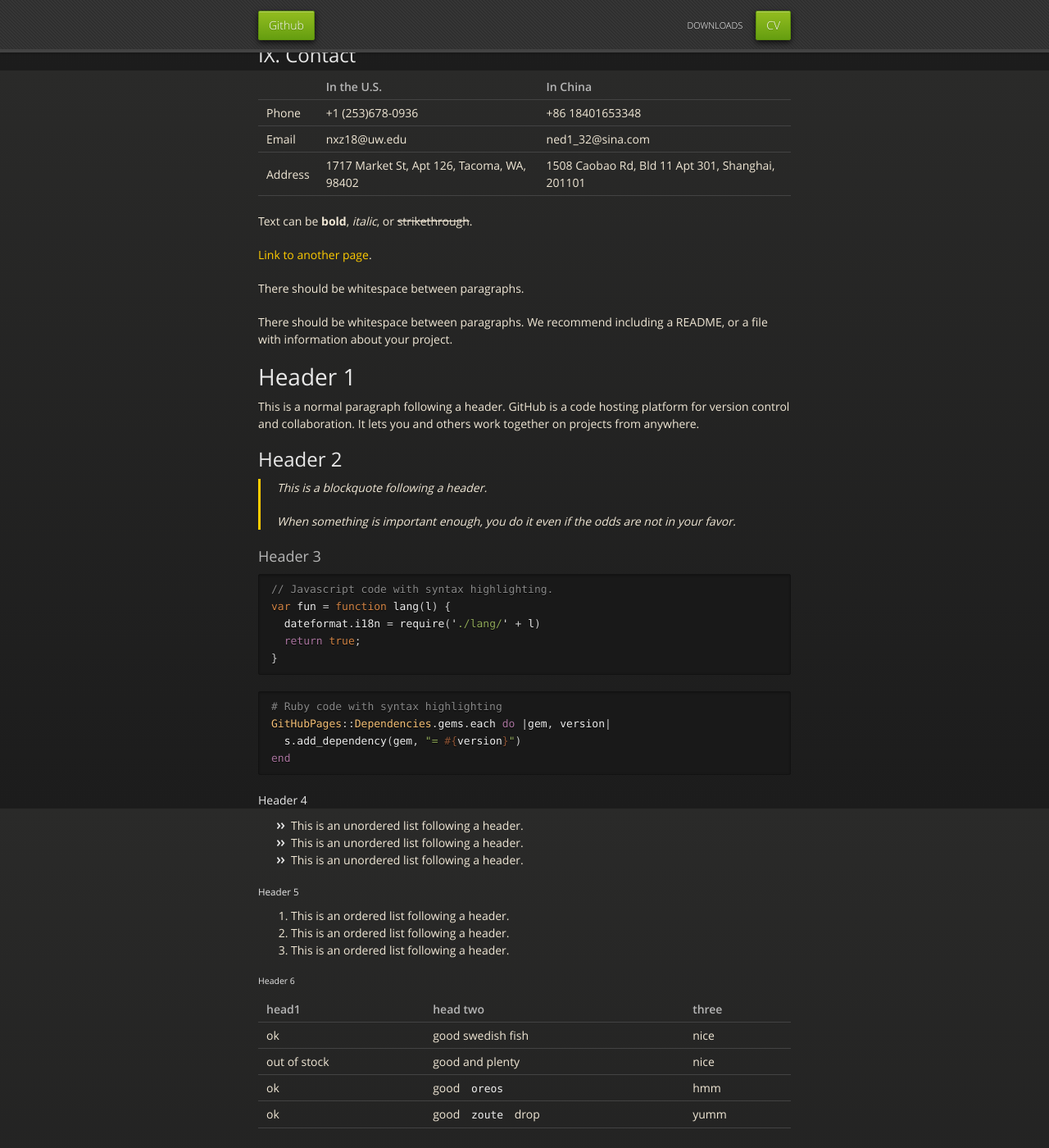
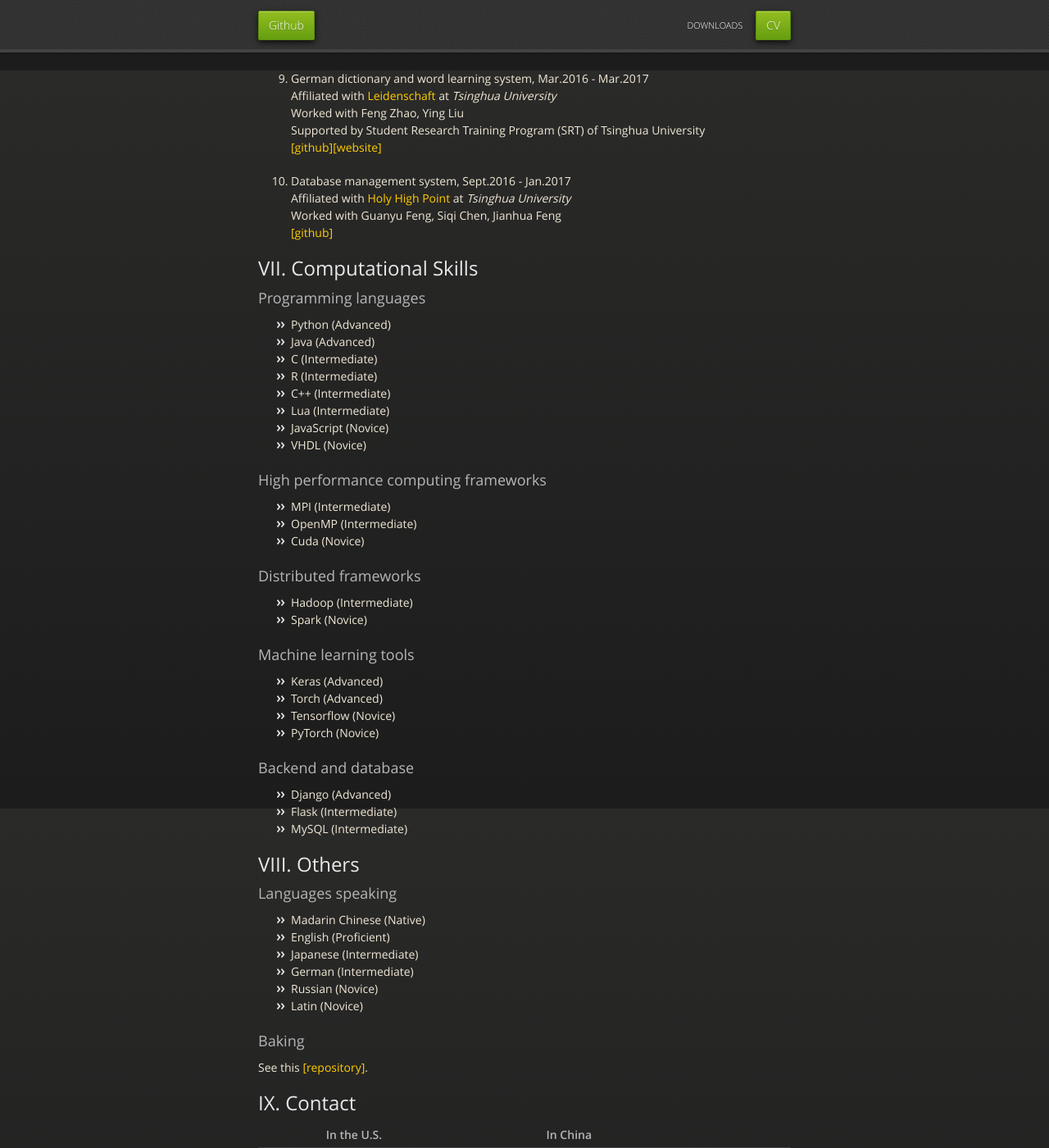
Before and after one commit to Egria/website, a Jekyll site: the page built from index.md, in a window 1280 px wide and 1400 px high, scrolled down 2614 px. Shown: the whole window at 82% size. Built offline with Jekyll 4.4.1, drawn with Linux system fonts in a browser that asks for light colours; our own code applies the rules of GitHub Pages for plain Markdown files; some of the changed text lies outside the part shown.

Commit message:
Update index.md

````diff
--- a/index.md
+++ b/index.md
@@ -71,44 +71,59 @@ Work with Wei Cheng, Zhongyu Jiang, Juhua Hu
 3. Reproducible and scalable variant discovery analyses using embedded Docker containers in Jupyter notebooks, Feb.2019 - Present
 Affiliate with School of Engineering and Technology at _University of Washington, Tacoma_ and Department of Medical and Health Informatics, _University of Washington, Seattle_
 Work with Ling-Hung Hong, Akash Sur, Vera Diaz, Wes Lloyd, Ka Yee Yeung
-NCBI Hackathon 2019 Project
+NCBI Hackathon 2019 Project, Supported by NIH R01GM126019
 
 
 ## VI. Previous Projects
 
-1. Hierarchical taxonomy induction from unstructured corpus, Dec.2017 - Jul.2018
-Affiliate with Database Group and Knowledge Engineering Group at _Tsinghua University_
+1. Prediction of event free survival time of AML patients based on phenotype clustering, Jan.2019 - Mar.2019
+Affiliate with School of Engineering and Technology at _University of Washington, Tacoma_
+Worked with Yizhou Pan, Shihao Qiu, Ling-Hung Hong
+[\[report\]](https://github.com/Egria/website/raw/master/aml_report.pdf)[\[github\]](https://github.com/Egria/AML_Project)
+
+2. Hierarchical taxonomy induction from unstructured corpus, Dec.2017 - Jul.2018
+Affiliate with [Database Group](http://dbgroup.cs.tsinghua.edu.cn/) and [Knowledge Engineering Group](http://keg.cs.tsinghua.edu.cn/) at _Tsinghua University_
 Undergraduate thesis supervised by Jianyong Wang
 [\[Request paper access\]]()[\[Request code access\]]()
 
-2. Visual relation synthesis by adversarial networks, Aug.2017 - Nov.2017
+3. 3X-Project, a tile-based strategic game by Python, Nov.2017 - Jun.2018
+As LLNT [\[website\]](https://github.com/LLNT)
+Worked with Xinyun Chen (As Antastsy)
+[\[wiki\]](https://github.com/LLNT/3X-Project/wiki)[\[github\]](https://github.com/LLNT/3X-Project)
+
+4. Operating system uCore+ on ARM architecture processor, Sept.2017 - Jan.2018
+Affiliate with [Computer Networks Lab](https://www.tsinghua.edu.cn/publish/csen/4623/2010/20101224195501579371325/20101224195501579371325_.html) at _Tsinghua University_
+Wroked with Sinan Tan, Yong Xiang
+[\[Request report access\]]()[[\[github for software\]](https://github.com/xyongcn/ucore_plus)[\[github for hardware\]](https://github.com/oscourse-tsinghua/ucore-plus-fpga)
+
+5. Visual relation synthesis by adversarial networks, Aug.2017 - Nov.2017
 Affiliated with Knowledge Engineering Group at _Tsinghua University_
 Worked with Jiaxin Shi, Juanzi Li
 [\[Request paper access\]]()[\[Request code access\]]()
 
-3. Distributed video & audio retrieval system based on MPI, Jun.2017 - Jul.2017
+6. Distributed video & audio retrieval system based on MPI, Jun.2017 - Jul.2017
 Affiliated with [Leidenschaft](https://github.com/Leidenschaft) at _Tsinghua University_
 Worked with Guanyu Feng, Yongbin Li, Kang Chen
 [\[github\]](https://github.com/Leidenschaft/MovSearch)
 
-4. Distributed filesystem based on FUSE and MPI, Apr.2017 - Jun.2017
+7. Distributed filesystem based on FUSE and MPI, Apr.2017 - Jun.2017
 Affililated with [Holy High Point](https://github.com/HolyHighPoint) at _Tsinghua University_
 Worked with Guanyu Feng, Jason Lau, Jidong Zhai
 [\[github\]](https://github.com/HolyHighPoint/fuse-mpi)
 
-5. Traffic volume of particular transactions prediction by data mining, Mar.2017 - Jun.2017
+8. Traffic volume of particular transactions prediction by data mining, Mar.2017 - Jun.2017
 Affiliated with [Leidenschaft](https://github.com/Leidenschaft) at _Tsinghua University_
 Worked with Guanyu Feng, Yongbin Li, Juanzi Li
 Competed in KDD Cup 2017
 [\[github\]](https://github.com/Leidenschaft/KDDCup2017)
 
-6. German dictionary and word learning system, Mar.2016 - Mar.2017
+9. German dictionary and word learning system, Mar.2016 - Mar.2017
 Affiliated with [Leidenschaft](https://github.com/Leidenschaft) at _Tsinghua University_
 Worked with Feng Zhao, Ying Liu
 Supported by Student Research Training Program (SRT) of Tsinghua University
 [\[github\]](https://github.com/Leidenschaft/Deutsch-Lernen)[\[website\]](leidenschaft.cn)
 
-7. Database management system, Sept.2016 - Jan.2017
+10. Database management system, Sept.2016 - Jan.2017
 Affiliated with [Holy High Point](https://github.com/HolyHighPoint) at _Tsinghua University_
 Worked with Guanyu Feng, Siqi Chen, Jianhua Feng
 [\[github\]](https://github.com/HolyHighPoint/DBMS)
@@ -116,7 +131,50 @@ Worked with Guanyu Feng, Siqi Chen, Jianhua Feng
 
 ## VII. Computational Skills
 
+### Programming languages
+- Python (Advanced)
+- Java (Advanced)
+- C (Intermediate)
+- R (Intermediate)
+- C++ (Intermediate)
+- Lua (Intermediate)
+- JavaScript (Novice)
+- VHDL (Novice)
+
+### High performance computing frameworks
+- MPI (Intermediate)
+- OpenMP (Intermediate)
+- Cuda (Novice)
+
+### Distributed frameworks
+- Hadoop (Intermediate)
+- Spark (Novice)
+
+### Machine learning tools
+- Keras (Advanced)
+- Torch (Advanced)
+- Tensorflow (Novice)
+- PyTorch (Novice)
+
+### Backend and database
+- Django (Advanced)
+- Flask (Intermediate)
+- MySQL (Intermediate)
+
 ## VIII. Others
+
+### Languages speaking
+
+- Madarin Chinese (Native)
+- English (Proficient)
+- Japanese (Intermediate)
+- German (Intermediate)
+- Russian (Novice)
+- Latin (Novice)
+
+### Baking
+
+See this [\[repository\]](https://github.com/Egria/C17Bakery).
 
 ## IX. Contact
 
@@ -125,123 +183,3 @@ Worked with Guanyu Feng, Siqi Chen, Jianhua Feng
 | Phone        | +1 (253)678-0936                           | +86 18401653348                                  |
 | Email        | nxz18@uw.edu                               | ned1_32@sina.com                                 |
 | Address      | 1717 Market St, Apt 126, Tacoma, WA, 98402 | 1508 Caobao Rd, Bld 11 Apt 301, Shanghai, 201101 |
-
-Text can be **bold**, _italic_, or ~~strikethrough~~.
-
-[Link to another page](./another-page.html).
-
-There should be whitespace between paragraphs.
-
-There should be whitespace between paragraphs. We recommend including a README, or a file with information about your project.
-
-# Header 1
-
-This is a normal paragraph following a header. GitHub is a code hosting platform for version control and collaboration. It lets you and others work together on projects from anywhere.
-
-## Header 2
-
-> This is a blockquote following a header.
->
-> When something is important enough, you do it even if the odds are not in your favor.
-
-### Header 3
-
-```js
-// Javascript code with syntax highlighting.
-var fun = function lang(l) {
-  dateformat.i18n = require('./lang/' + l)
-  return true;
-}
-```
-
-```ruby
-# Ruby code with syntax highlighting
-GitHubPages::Dependencies.gems.each do |gem, version|
-  s.add_dependency(gem, "= #{version}")
-end
-```
-
-#### Header 4
-
-*   This is an unordered list following a header.
-*   This is an unordered list following a header.
-*   This is an unordered list following a header.
-
-##### Header 5
-
-1.  This is an ordered list following a header.
-2.  This is an ordered list following a header.
-3.  This is an ordered list following a header.
-
-###### Header 6
-
-| head1        | head two          | three |
-|:-------------|:------------------|:------|
-| ok           | good swedish fish | nice  |
-| out of stock | good and plenty   | nice  |
-| ok           | good `oreos`      | hmm   |
-| ok           | good `zoute` drop | yumm  |
-
-### There's a horizontal rule below this.
-
-* * *
-
-### Here is an unordered list:
-
-*   Item foo
-*   Item bar
-*   Item baz
-*   Item zip
-
-### And an ordered list:
-
-1.  Item one
-1.  Item two
-1.  Item three
-1.  Item four
-
-### And a nested list:
-
-- level 1 item
-  - level 2 item
-  - level 2 item
-    - level 3 item
-    - level 3 item
-- level 1 item
-  - level 2 item
-  - level 2 item
-  - level 2 item
-- level 1 item
-  - level 2 item
-  - level 2 item
-- level 1 item
-
-### Small image
-
-![Octocat](https://github.githubassets.com/images/icons/emoji/octocat.png)
-
-### Large image
-
-![Branching](https://guides.github.com/activities/hello-world/branching.png)
-
-
-### Definition lists can be used with HTML syntax.
-
-<dl>
-<dt>Name</dt>
-<dd>Godzilla</dd>
-<dt>Born</dt>
-<dd>1952</dd>
-<dt>Birthplace</dt>
-<dd>Japan</dd>
-<dt>Color</dt>
-<dd>Green</dd>
-</dl>
-
-```
-Long, single-line code blocks should not wrap. They should horizontally scroll if they are too long. This line should be long enough to demonstrate this.
-```
-
-```
-The final element.
-```
````
